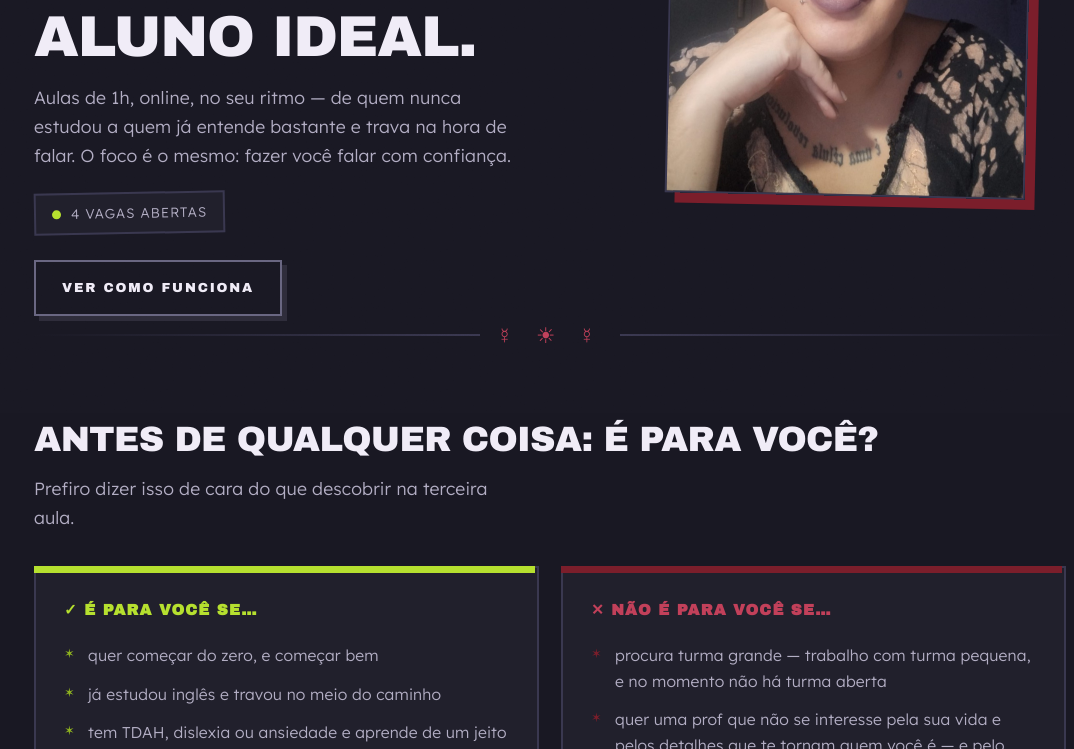
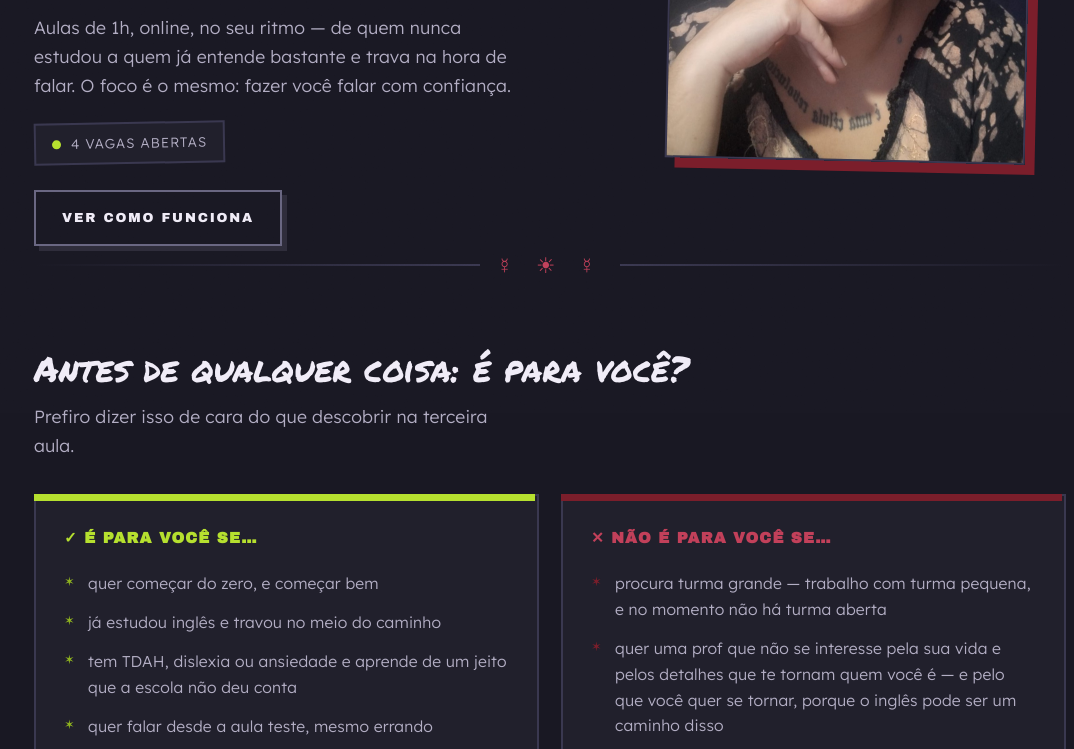
Before and after one commit to jaqueliran/prof-jaque, a plain HTML site: page punk.html in a window 1280 px wide. Shown: the part 387-1136 px from the top of the page, without its empty margins (90-1164 px from the left). Drawn offline with Linux system fonts and the light colour scheme.

Commit message:
feat(punk): titulos em fonte de pincel (Permanent Marker)

```diff
--- a/punk.html
+++ b/punk.html
@@ -7,7 +7,7 @@
 <title>Prof. Jaque — aulas de inglês (variante punk)</title>
 <link rel="preconnect" href="https://fonts.googleapis.com">
 <link rel="preconnect" href="https://fonts.gstatic.com" crossorigin>
-<link href="https://fonts.googleapis.com/css2?family=Archivo+Black&family=Lexend:wght@300;400;500;600&display=swap" rel="stylesheet">
+<link href="https://fonts.googleapis.com/css2?family=Archivo+Black&family=Permanent+Marker&family=Lexend:wght@300;400;500;600&display=swap" rel="stylesheet">
 <style>
   :root{
     --bg:#191823;
@@ -45,7 +45,7 @@
   }
   .wrap{max-width:var(--max); margin:0 auto; padding:0 24px; position:relative; z-index:1}
 
-  .display{font-family:"Archivo Black",Impact,sans-serif; font-weight:400; letter-spacing:-.02em; line-height:1.02; text-transform:uppercase}
+  .display{font-family:"Permanent Marker",cursive; font-weight:400; letter-spacing:0; line-height:.98; text-transform:none}
   h1,h2,h3{margin:0 0 16px}
   h1{font-size:clamp(2.1rem,5.6vw,3.6rem)}
   h2{font-size:clamp(1.5rem,3.4vw,2.2rem)}
@@ -146,7 +146,7 @@
   /* ---------- preço ---------- */
   .price-wrap{display:grid; grid-template-columns:1fr 1fr; gap:40px; align-items:start}
   .price{background:var(--paper); border:2px solid var(--line); padding:30px; box-shadow:8px 8px 0 rgba(123,30,43,.35)}
-  .price .big{font-family:"Archivo Black",sans-serif; font-size:2.3rem; letter-spacing:-.02em; line-height:1}
+  .price .big{font-family:"Permanent Marker",cursive; font-size:2.5rem; letter-spacing:0; line-height:1.05}
   .price .big small{font-family:"Lexend",sans-serif; font-size:.9rem; font-weight:300; color:var(--ink-muted); letter-spacing:0}
   .price dl{margin:20px 0 0}
   .price dt{font-size:.72rem; letter-spacing:.16em; text-transform:uppercase; color:var(--cold); margin-top:18px}
```
